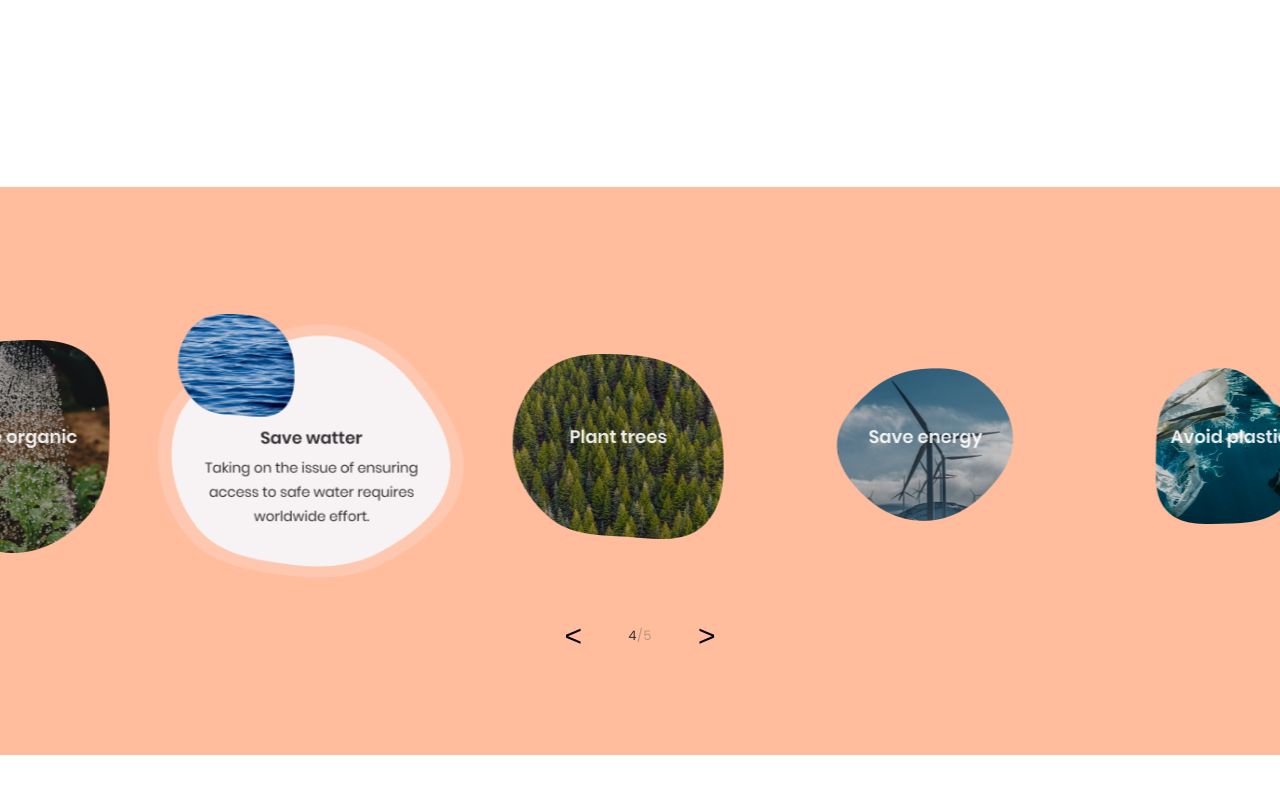
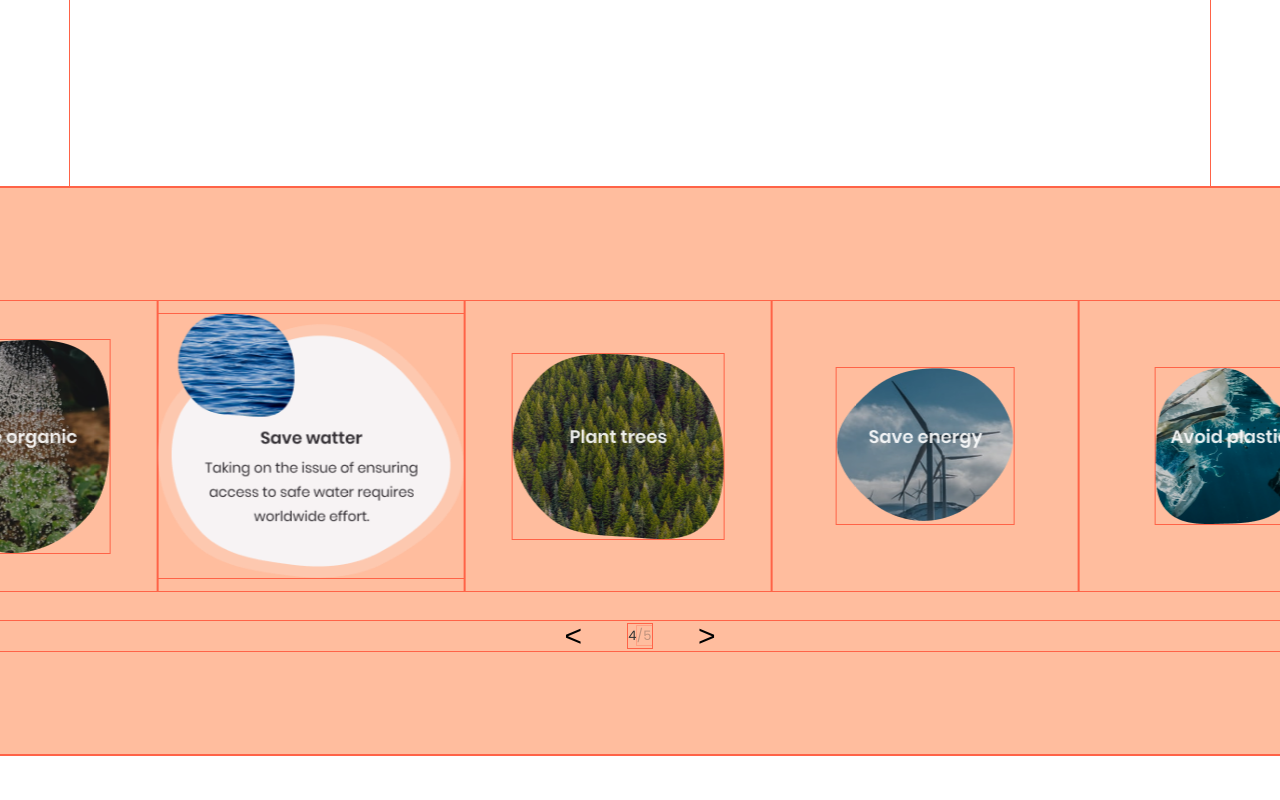
Before and after one commit to VladDeputat/halo-lab, a React (Create React App) app: page / in a window 1280 px wide. Shown: the part 2811-3611 px from the top of the page. Built offline with nearby package versions, Linux system fonts and the light colour scheme.

Commit message:
fix logo

```diff
--- a/src/components/header/Header.module.scss
+++ b/src/components/header/Header.module.scss
@@ -65,6 +65,7 @@ header {
   width: 111px;
   height: 33px;
   position: relative;
+  margin-top: 43px;
 
   a {
     width: 100%;
@@ -106,17 +107,15 @@ header {
       }
     }
   }
+
+  @media screen and (min-width: 767px) {
+    margin-top: 0;
+  }
 }
 
 .logo {
   width: 60.47px;
   height: 16.75px;
-  // margin-left: auto;
-  // margin-top: 43px;
-  // top: 30px;
-  @media screen and (min-width: 767px) {
-    margin-top: 0;
-  }
 }
 
 .applyBtn {
--- a/src/index.scss
+++ b/src/index.scss
@@ -3,9 +3,9 @@ html {
   scroll-behavior: smooth;
 }
 
-// * {
-//   outline: 1px solid tomato;
-// }
+* {
+  outline: 1px solid tomato;
+}
 
 *,
 *::before,
```
